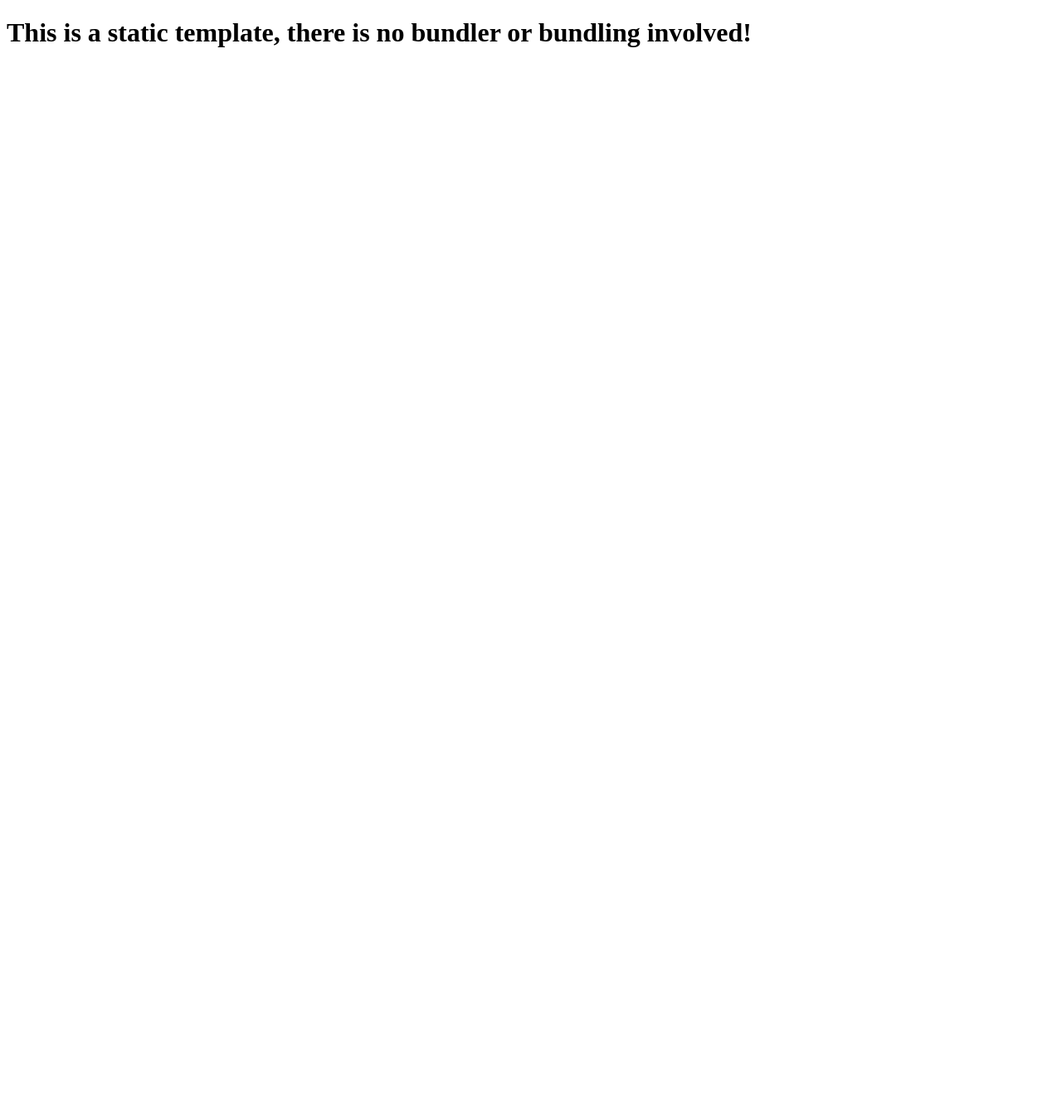
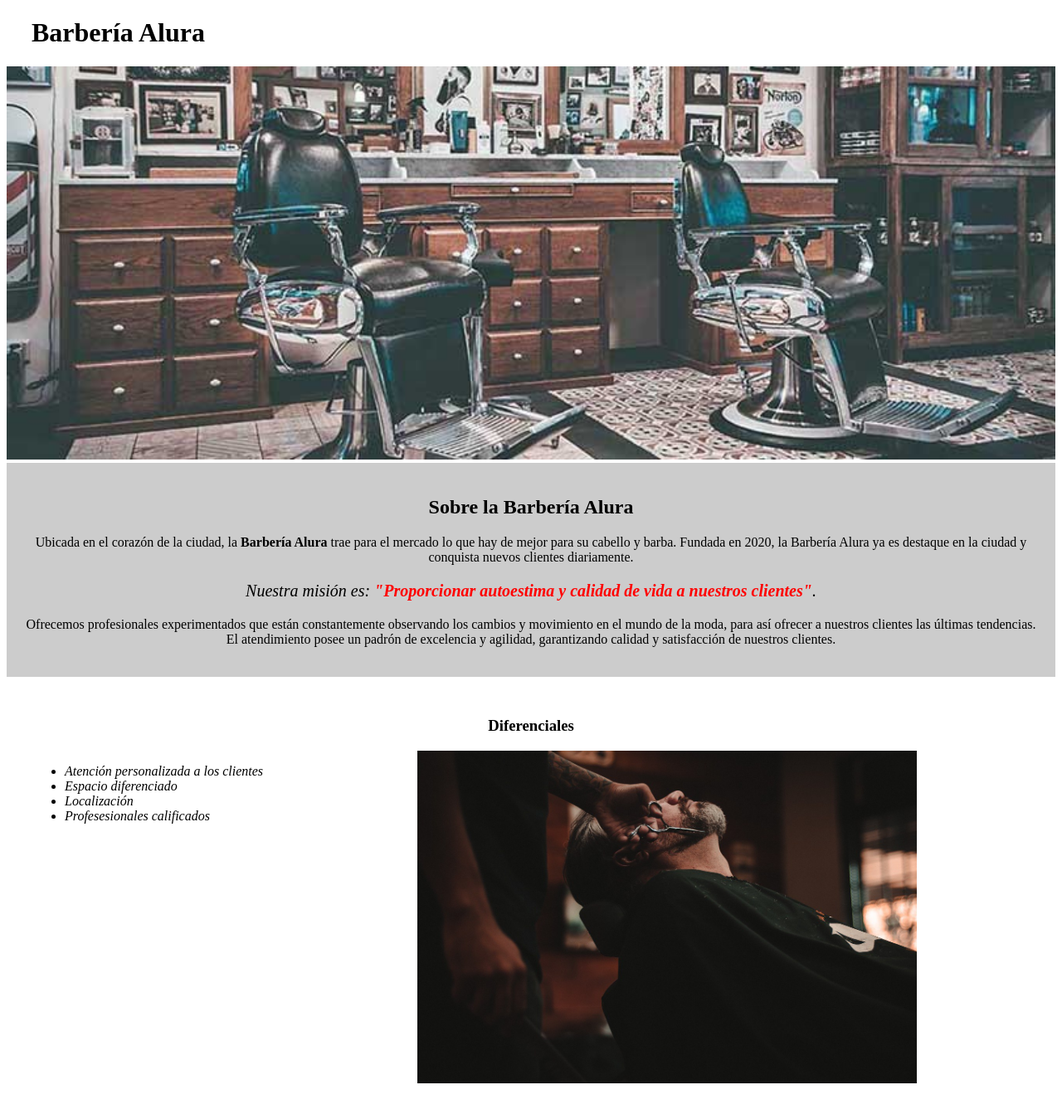
Before and after one commit to KeilorMoreira/csb-311ru1, a website: page index.html in a window 1280 px wide. Shown: the whole page at 83% size. Before the commit the page ends 800 px from the top, so only its background shows below. Drawn offline with Linux system fonts and the light colour scheme.

Commit message:
Deployment from Codesandbox.

```diff
--- a/CSS/index.css
+++ b/CSS/index.css
@@ -0,0 +1,48 @@
+.titulo-principal{
+ padding-left: 30px;
+}
+
+#banner{
+ width:100%;
+}
+
+.principal{
+ background: #CCCCCC;
+ padding: 20px;
+}
+
+.titulo-centralizado{
+ text-align: center;
+}
+
+p{
+ text-align: center;
+}
+
+em strong{
+ color:red;
+}
+
+#mision{
+ font-size: 20px;
+}
+
+.diferenciales{
+ background: #FFFFFF;
+ padding: 30px;
+}
+
+.items{
+ font-style: italic;
+}
+
+ul{
+ display: inline-block;
+ vertical-align: top;
+ width: 20%;
+ margin-right: 15%;
+}
+
+.imagenDiferenciales{
+ width: 50%;
+}
--- a/index.html
+++ b/index.html
@@ -1,16 +1,50 @@
 <!DOCTYPE html>
-<html lang="en">
-  <head>
-    <meta charset="UTF-8" />
-    <meta name="viewport" content="width=device-width, initial-scale=1.0" />
-    <meta http-equiv="X-UA-Compatible" content="ie=edge" />
-    <link rel="stylesheet" type="text/css" href="CSS/index.css" />
-    <script src="JS/index.js" language="javascript" type="text/javascript"></script>
-    <title>Static Template</title>
-  </head>
-  <body>
-    <h1>
-      This is a static template, there is no bundler or bundling involved!
-    </h1>
-  </body>
+
+<html lang="es">
+
+    <head>
+
+        <meta charset="UTF-8">
+        <title>Barbería Alura</title>
+        <link rel="stylesheet" href="CSS/index.css">
+
+    </head>
+
+    <body>
+
+        <header>
+            <h1 class="titulo-principal">Barbería Alura</h1>
+        </header>
+
+        <img id="banner" src="BANNER/banner.jpg">
+
+        <div class="principal">
+
+            <h2 class="titulo-centralizado">Sobre la Barbería Alura</h2>
+
+            <p>Ubicada en el corazón de la ciudad, la <strong>Barbería Alura</strong> trae para el mercado lo que hay de mejor para su cabello y barba. Fundada en 2020, la Barbería Alura ya es destaque en la ciudad y conquista nuevos clientes diariamente.</p>
+
+            <p id="mision"><em>Nuestra misión es: <strong>"Proporcionar autoestima y calidad de vida a nuestros clientes"</strong>.</em></p>
+
+            <p>Ofrecemos profesionales experimentados que están constantemente observando los cambios y movimiento en el mundo de la moda, para así ofrecer a nuestros clientes las últimas tendencias. El atendimiento posee un padrón de excelencia y agilidad, garantizando calidad y satisfacción de nuestros clientes.</p>
+
+        </div>
+
+        <div class="diferenciales">
+
+            <h3 class="titulo-centralizado">Diferenciales</h3>
+
+            <ul>
+                <li class="items">Atención personalizada a los clientes</li>
+                <li class="items">Espacio diferenciado</li>
+                <li class="items">Localización</li>
+                <li class="items">Profesesionales calificados</li>
+            </ul>
+
+            <img src="Imagenes/diferenciales.jpg" class="imagenDiferenciales">
+
+        </div>
+
+
+    </body>
 </html>
--- a/package.json
+++ b/package.json
@@ -2,7 +2,7 @@
   "name": "barberia-alura",
   "version": "1.0.0",
   "description": "",
-  "main": "index.html",
+  "main": "productos.html",
   "scripts": {
     "start": "serve",
     "build": "echo This is a static template, there is no bundler or bundling involved!"
```
Also changed, not shown: productos.html (added, +20 -0 lines), .codesandbox/workspace.json (added), BANNER/banner.jpg (added), CSS/productos.css (added), Imagenes/barba.jpg (renamed from imagenes/barba.jpg), Imagenes/bg.jpg (added), Imagenes/cabello+barba.jpg (added), Imagenes/cabello.jpg (added), Imagenes/diferenciales.jpg (added), Imagenes/logo-blanco.png (renamed from imagenes/logo-blanco.png), Imagenes/logo.png (added), imagenes/bg.jpg (deleted), imagenes/cabello+barba.jpg (deleted), imagenes/cabello.jpg (deleted), 1 more files.
